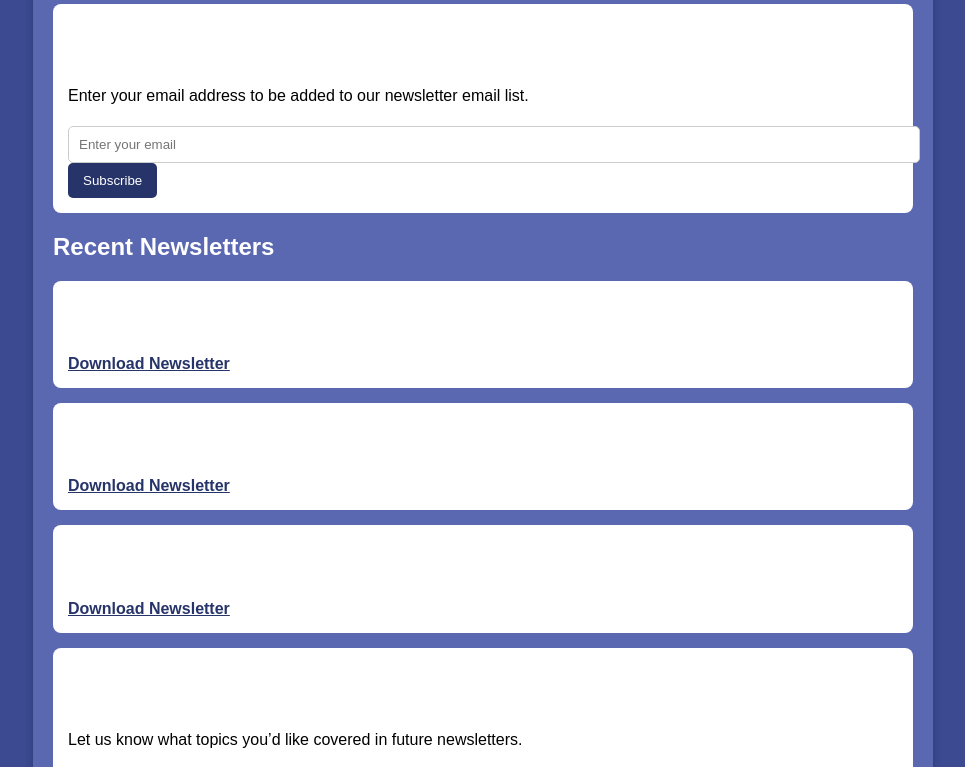
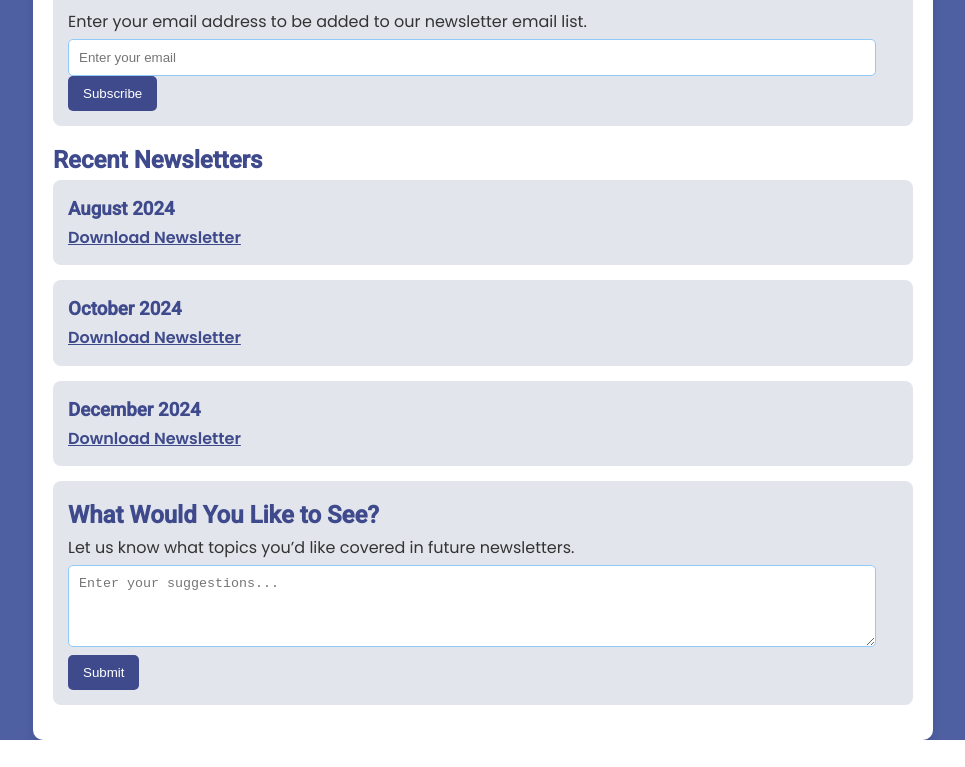
Before and after one commit to johannaresh/OHQ, a plain HTML site: page newsletter.html in a window 1280 px wide. Shown: the part 116-883 px from the top of the page, without its empty margins (157-1122 px from the left). After the commit the page ends 856 px from the top, so only its background shows below. Drawn offline with Linux system fonts and the light colour scheme.

Commit message:
Update newsletter.html

```diff
--- a/newsletter.html
+++ b/newsletter.html
@@ -4,51 +4,82 @@
     <meta charset="UTF-8">
     <meta name="viewport" content="width=device-width, initial-scale=1.0">
     <title>Newsletter</title>
+    <link href="https://fonts.googleapis.com/css2?family=Poppins:wght@400;600&family=Roboto:wght@400;500&display=swap" rel="stylesheet">
     <style>
+        /* Define color variables */
+        :root {
+            --color-primary: #e3e5ec;
+            --color-secondary: #4e5fa2;
+            --color-accent1: #3e4a8c;
+            --color-accent4: #1d275b;
+            --color-bg: #dce0ea;
+            --color-text: #333;
+            --color-white: #ffffff;
+            --color-shadow: rgba(0, 0, 0, 0.1);
+        }
+
+        /* Global Styles */
+        * {
+            box-sizing: border-box;
+            margin: 0;
+            padding: 0;
+        }
+
         body {
-            font-family: 'Arial', sans-serif;
-            background-color: #3B4A91;
-            color: white;
+            font-family: 'Poppins', sans-serif;
+            background: linear-gradient(135deg, var(--color-secondary) 0%, var(--color-secondary) 90%);
+            color: var(--color-text);
+            line-height: 1.6;
+            min-height: 100vh;
+        }
+
+        /* Container */
+        .container {
+            width: 90%;
             max-width: 900px;
             margin: auto;
-            padding: 20px;
-        }
-        .container {
-            background-color: #5A67B1;
+            background-color: var(--color-white);
             padding: 20px;
             border-radius: 10px;
-            box-shadow: 0 4px 8px rgba(0, 0, 0, 0.2);
+            box-shadow: 0 4px 8px var(--color-shadow);
         }
+
         h1, h2, h3 {
-            color: #FFFFFF;
+            color: var(--color-accent1);
+            font-family: 'Roboto', sans-serif;
         }
+
         .subscribe-box, .feedback-box, .card {
-            background-color: #ffffff;
-            color: black;
+            background-color: var(--color-primary);
+            color: var(--color-text);
             padding: 15px;
             border-radius: 8px;
             margin-bottom: 15px;
         }
+
         input, textarea {
-            width: 100%;
+            width: calc(100% - 22px);
             padding: 10px;
             margin-top: 5px;
-            border: 1px solid #ccc;
+            border: 1px solid #90caf9;
             border-radius: 5px;
         }
+
         button {
             padding: 10px 15px;
-            background-color: #273469;
-            color: white;
+            background-color: var(--color-accent1);
+            color: var(--color-white);
             border: none;
             border-radius: 5px;
             cursor: pointer;
         }
+
         button:hover {
-            background-color: #1F2959;
+            background-color: var(--color-accent4);
         }
+
         a {
-            color: #273469;
+            color: var(--color-accent1);
             font-weight: bold;
         }
     </style>
@@ -91,12 +122,20 @@
     <script>
         function subscribe() {
             var email = document.getElementById('email').value;
-            alert('Subscribed with: ' + email);
+            if (email) {
+                alert('Subscribed with: ' + email);
+            } else {
+                alert('Please enter a valid email address.');
+            }
         }
 
         function submitFeedback() {
             var feedback = document.getElementById('feedback').value;
-            alert('Feedback submitted: ' + feedback);
+            if (feedback) {
+                alert('Feedback submitted: ' + feedback);
+            } else {
+                alert('Please enter your feedback before submitting.');
+            }
         }
     </script>
 </body>
```
